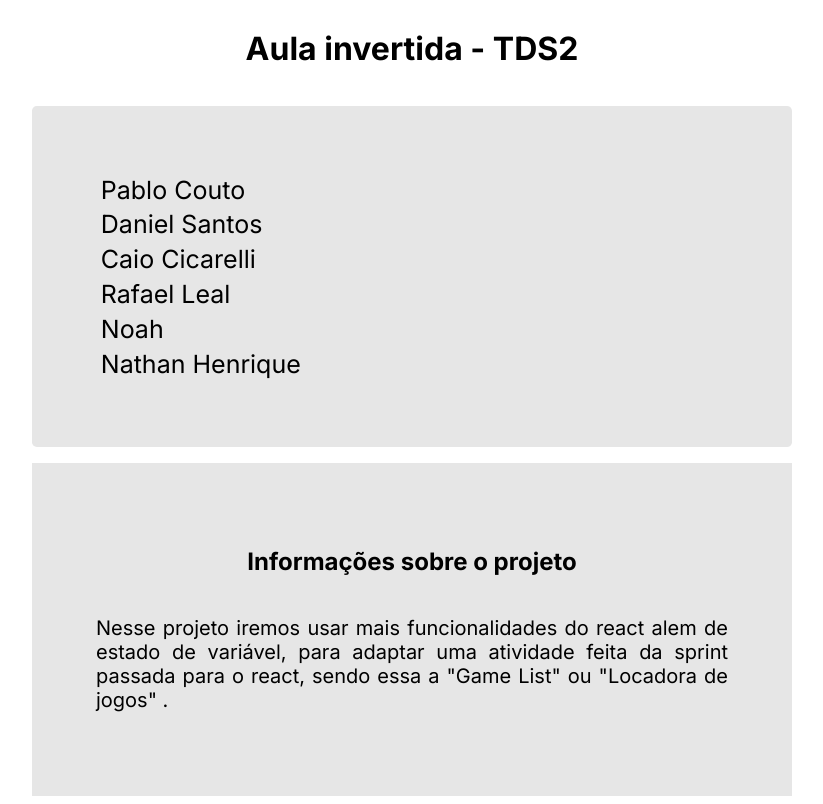
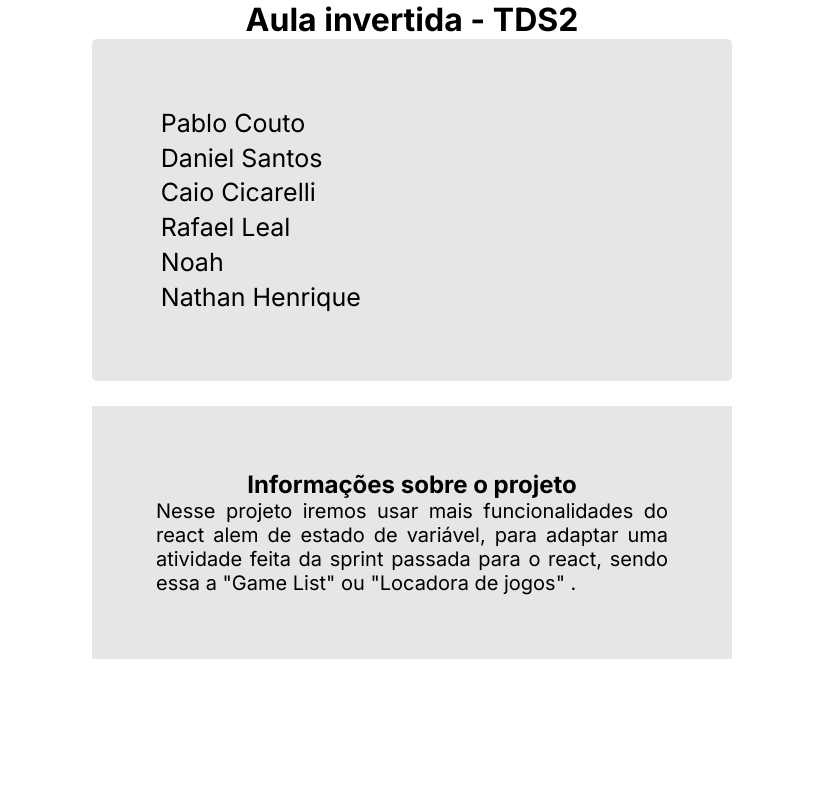
Before and after one commit to pablo-boop/aula-invertida, a Next.js app: page / in a window 1280 px wide. Shown: the whole page, without its empty margins (228-1051 px from the left). Built offline with nearby package versions, Linux system fonts and the light colour scheme.

Commit message:
ajustes no css

```diff
--- a/app/globals.css
+++ b/app/globals.css
@@ -0,0 +1,6 @@
+*{
+    margin: 0;
+    padding: 0;
+    text-decoration: none;
+    box-sizing: border-box;
+}
--- a/app/page.module.css
+++ b/app/page.module.css
@@ -25,6 +25,8 @@
     align-content: center;
     background-color: #e6e6e6;
     width:  50%;
+    margin-top: 2%;
+    margin-bottom: 1%;
     padding: 4rem;
 }
 .info p {
```
